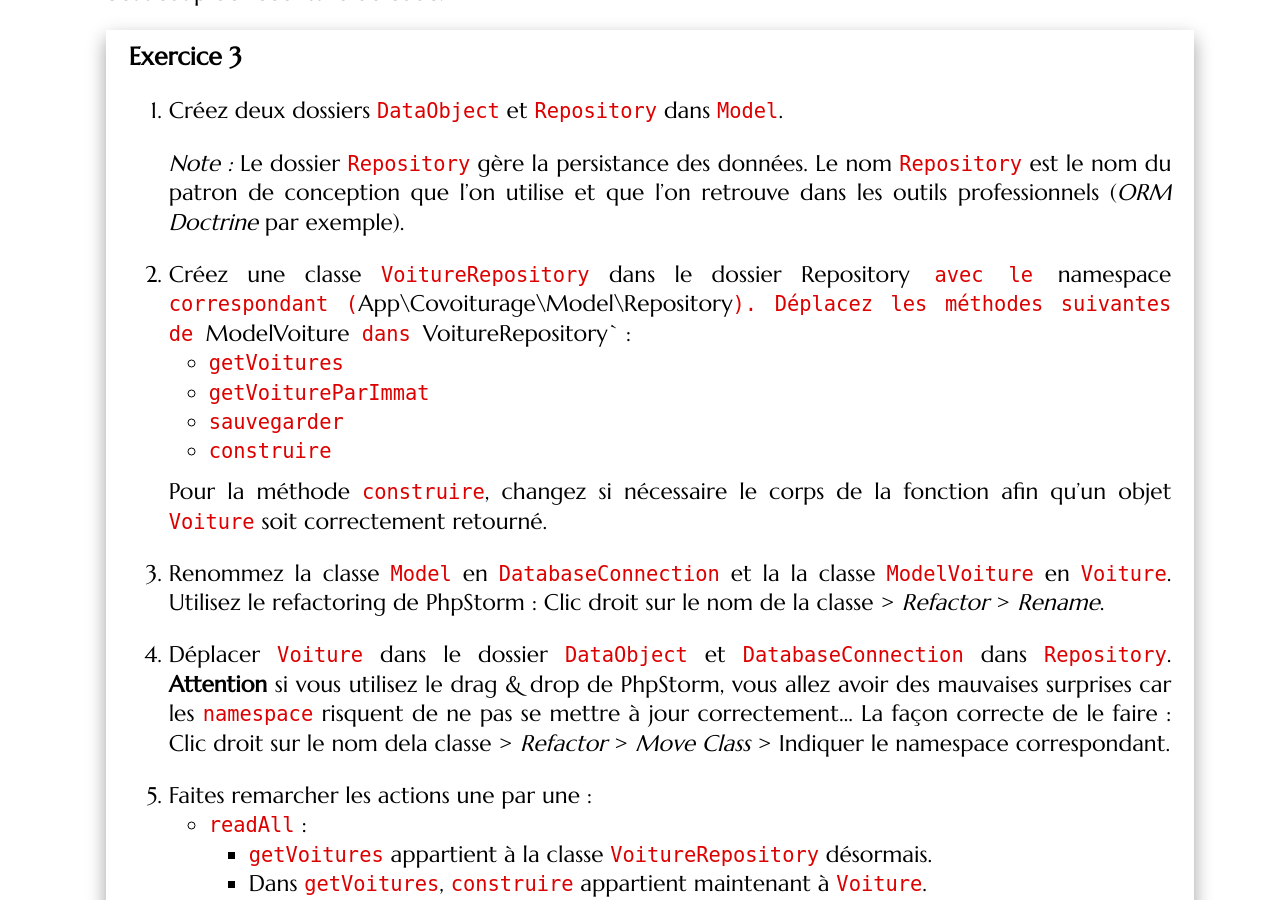
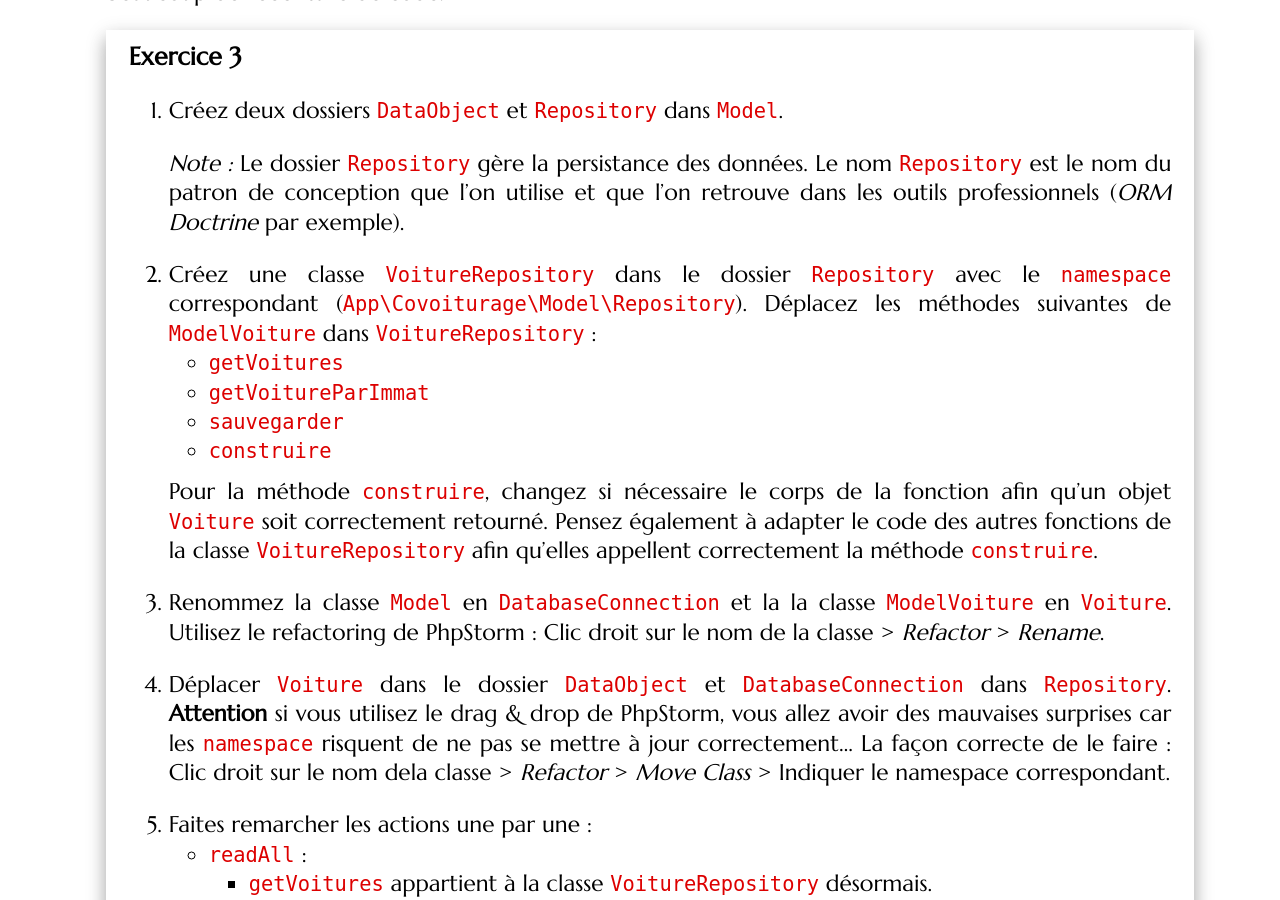
Before and after one commit to romainlebreton/R3.01-DeveloppementWeb, a Jekyll site: the page built from tutorials/tutorial6.md, in a window 1280 px wide and 900 px high, scrolled down 2150 px. Built offline with Jekyll 4.4.1, drawn with Linux system fonts in a browser that asks for light colours; some web fonts are replaced.

Commit message:
Update tutorial6.md

```diff
--- a/tutorials/tutorial6.md
+++ b/tutorials/tutorial6.md
@@ -125,7 +125,7 @@ d'API), cela impliquera beaucoup de réécriture de code.
    *Note :* Le dossier `Repository` gère la persistance des données. Le nom
    `Repository` est le nom du patron de conception que l'on utilise et que l'on retrouve dans les outils professionnels (*ORM Doctrine* par exemple).
 
-1. Créez une classe `VoitureRepository` dans le dossier Repository` avec le `namespace`
+1. Créez une classe `VoitureRepository` dans le dossier `Repository` avec le `namespace`
    correspondant (`App\Covoiturage\Model\Repository`). Déplacez les méthodes suivantes
    de `ModelVoiture` dans `VoitureRepository` :
    * `getVoitures`
@@ -134,7 +134,8 @@ d'API), cela impliquera beaucoup de réécriture de code.
    * `construire`
 
    Pour la méthode `construire`, changez si nécessaire le corps de la fonction afin qu'un objet
-   `Voiture` soit correctement retourné.
+   `Voiture` soit correctement retourné. Pensez également à adapter le code des autres fonctions
+   de la classe `VoitureRepository` afin qu'elles appellent correctement la méthode `construire`.
 
 1. Renommez la classe `Model` en `DatabaseConnection` et la la classe
    `ModelVoiture` en `Voiture`. Utilisez le refactoring de PhpStorm : Clic droit
```
